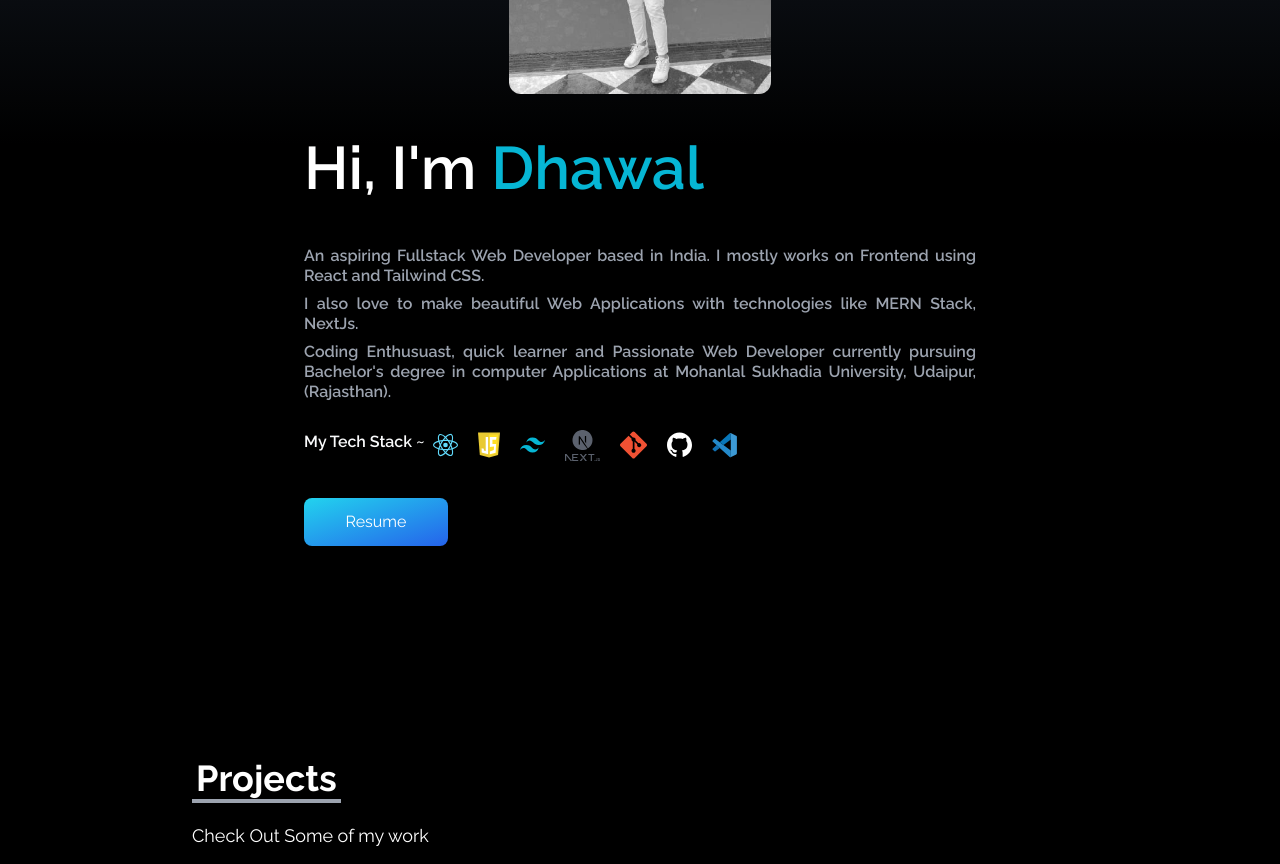
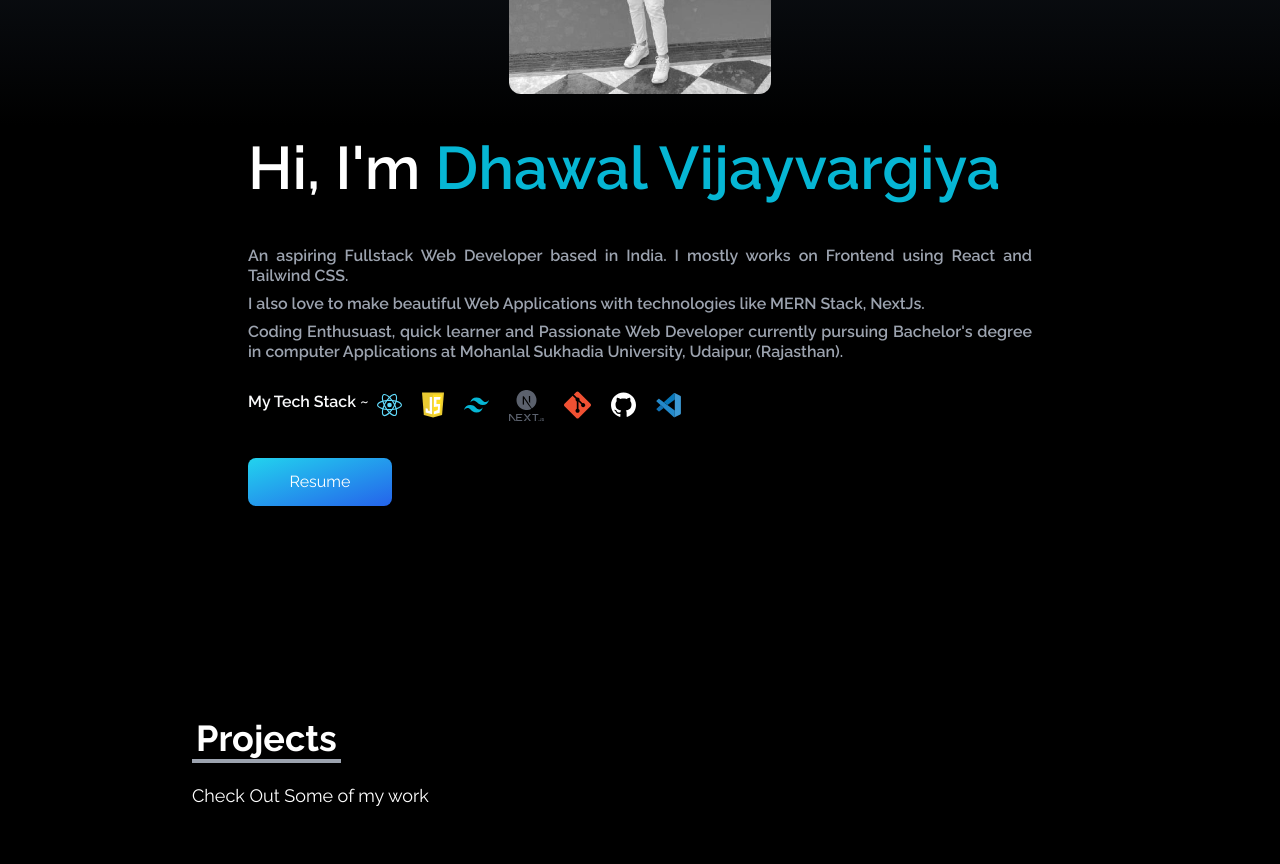
Before and after one commit to dhawal-793/DevFolio, a React (Vite) app: page / in a window 1280 px wide. Shown: the part 1140-2004 px from the top of the page. Built offline with nearby package versions, Linux system fonts and the light colour scheme.

Commit message:
Updated name, updated font-sizes and paddings for different viewports, changed h1 with h3

```diff
--- a/src/components/About.jsx
+++ b/src/components/About.jsx
@@ -15,8 +15,8 @@ const About = () => {
                 <div className='mb-10  flex flex-col justify-center '>
                     <img src={profile} alt="" className='cursor-pointer grayscale hover:grayscale-0 hover:scale-[1.02] transition-all delay-75 border-4 border-transparent hover:border-white duration-300 rounded-2xl min-w-[240px] w-1/2 mx-auto  md:w-[270px]' />
                 </div>
-                <div className='flex flex-col justify-center w-full px-4 xs:px-10 md:px-20 lg:px-28 text-white'>
-                    <h1 className=' text-4xl md:text-5xl lg:text-6xl font-semibold '>Hi, I'm <span className='text-cyan-500'>Dhawal</span></h1>
+                <div className='flex flex-col justify-center w-full px-2 xs: sm:px-12 md:px-4 lg:px-14 text-white '>
+                    <h3 className='text-2xl xs:text-3xl  sm:text-4xl md:text-5xl lg:text-6xl font-semibold '>Hi, I'm <span className='text-cyan-500 block xs:inline'>Dhawal Vijayvargiya</span></h3>
                     <div className='text-gray-400 py-4 space-y-2 md:space-y-2 md:pt-8 lg:pt-12 font-semibold text-justify'>
                         <p className='leading-tight'>
                             An aspiring Fullstack Web Developer based in India. I mostly works on Frontend using React and Tailwind CSS.
```
